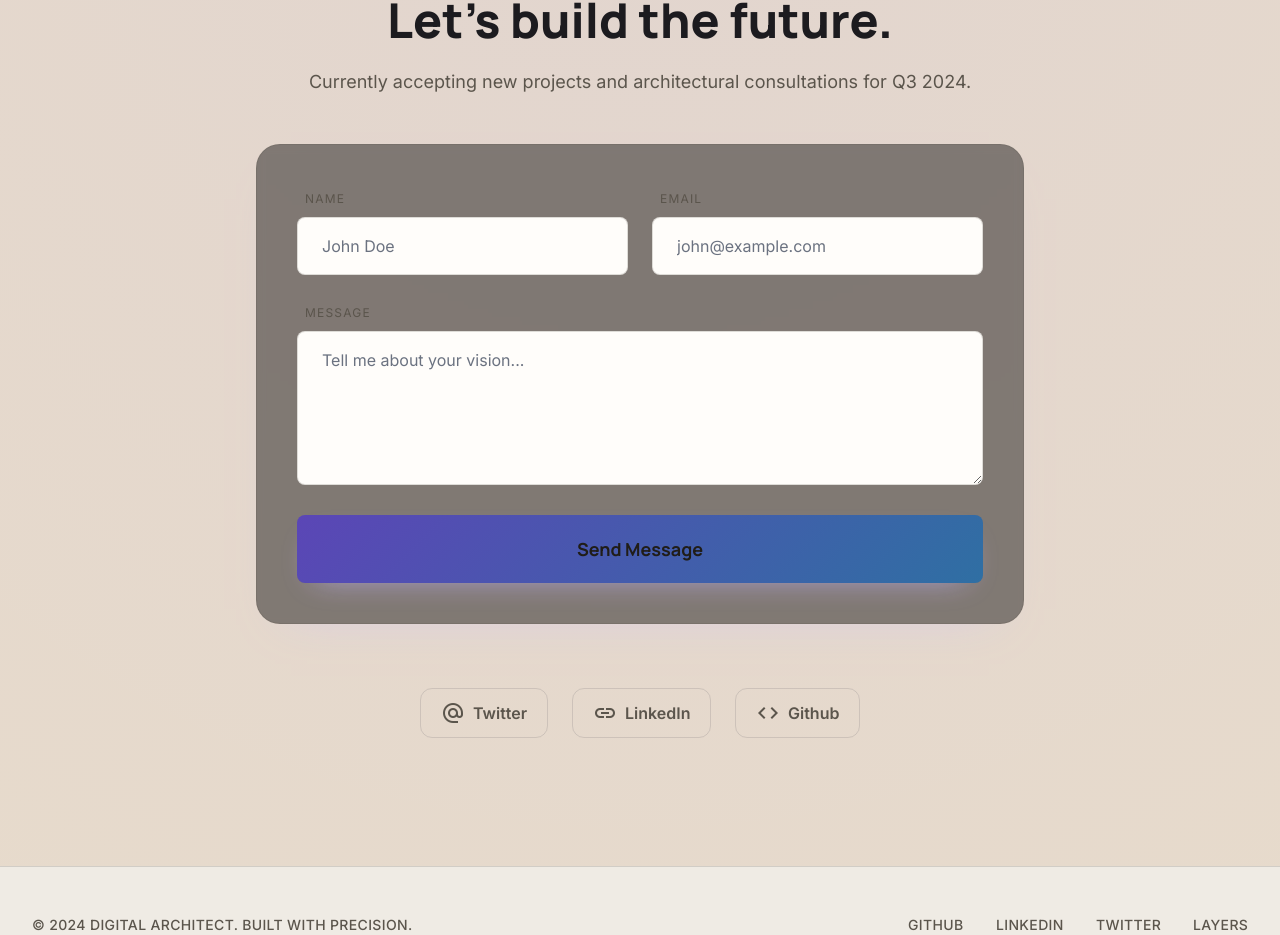
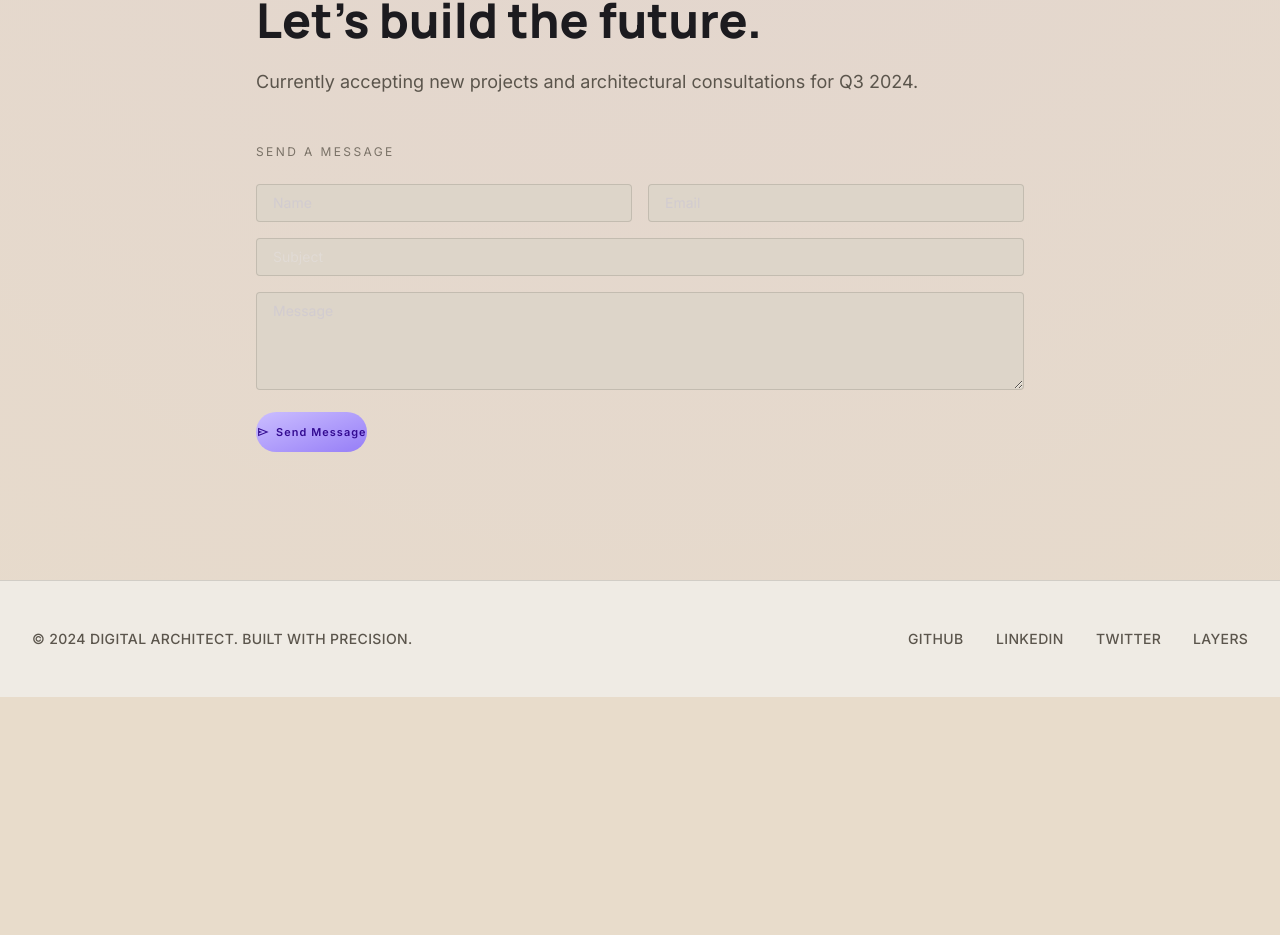
Before and after one commit to LusteJohn/portofilio-john, a Vue app: page / in a window 1280 px wide. Shown: the part 4888-5823 px from the top of the page. After the commit the page ends 5585 px from the top, so only its background shows below. Built offline with nearby package versions, Linux system fonts and the light colour scheme.

Commit message:
fix: sending email functionalities

```diff
--- a/package.json
+++ b/package.json
@@ -13,6 +13,7 @@
   "dependencies": {
     "cors": "^2.8.6",
     "express": "^5.2.1",
+    "formidable": "^3.5.4",
     "nodemailer": "^8.0.10",
     "vue": "^3.5.32",
     "vue-router": "^4.5.1"
--- a/src/components/ContactSection.vue
+++ b/src/components/ContactSection.vue
@@ -85,7 +85,7 @@ const submitForm = async () => {
         <span>{{ isSubmitting ? 'Sending...' : 'Send Message' }}</span>
       </button>
       <p v-if="submitStatus === 'success'" class="text-xs text-primary">{{ submitMessage }}</p>
-      <p v-if="submitStatus === 'error'" class="text-xs text-error">{{ submitMessage }}</p>
+      <p v-if="submitStatus === 'error'" class="text-xs text-[#ffb4ab]">{{ submitMessage }}</p>
     </form>
   </section>
 </template>
--- a/src/views/Home.vue
+++ b/src/views/Home.vue
@@ -4,6 +4,7 @@ import { useRouter } from 'vue-router'
 import WorkSection from '../components/WorkSection.vue'
 import TechStack from '../components/TechStack.vue'
 import ProjectsSection from '../components/ProjectsSection.vue'
+import ContactSection from '../components/ContactSection.vue'
 import profileImage from '../assets/assests/images/profile.png'
 
 const heroRoles = [
@@ -694,60 +695,12 @@ onUnmounted(() => {
       <WorkSection />
 
       <section id="contact" class="px-4 py-32 md:px-8">
-        <div class="mx-auto max-w-3xl text-center">
+        <div class="mx-auto max-w-3xl">
           <h2 class="mb-6 font-headline text-5xl font-extrabold">Let's build the future.</h2>
           <p class="mb-12 text-lg text-on-surface-variant">
             Currently accepting new projects and architectural consultations for Q3 2024.
           </p>
-          <form class="contact-shell space-y-6 rounded-3xl border border-outline-variant/10 bg-surface-container-low/50 p-6 text-left backdrop-blur-sm md:p-10">
-            <div class="grid grid-cols-1 gap-6 md:grid-cols-2">
-              <div class="space-y-2">
-                <label class="ml-2 text-xs uppercase tracking-widest text-on-surface-variant">Name</label>
-                <input
-                  class="w-full rounded-xl border border-outline-variant/20 bg-surface-container-lowest px-6 py-4 text-on-surface transition-all focus:border-primary focus:outline-none focus:ring-1 focus:ring-primary/20"
-                  placeholder="John Doe"
-                  type="text"
-                />
-              </div>
-              <div class="space-y-2">
-                <label class="ml-2 text-xs uppercase tracking-widest text-on-surface-variant">Email</label>
-                <input
-                  class="w-full rounded-xl border border-outline-variant/20 bg-surface-container-lowest px-6 py-4 text-on-surface transition-all focus:border-primary focus:outline-none focus:ring-1 focus:ring-primary/20"
-                  placeholder="john@example.com"
-                  type="email"
-                />
-              </div>
-            </div>
-            <div class="space-y-2">
-              <label class="ml-2 text-xs uppercase tracking-widest text-on-surface-variant">Message</label>
-              <textarea
-                class="w-full rounded-xl border border-outline-variant/20 bg-surface-container-lowest px-6 py-4 text-on-surface transition-all focus:border-primary focus:outline-none focus:ring-1 focus:ring-primary/20"
-                placeholder="Tell me about your vision..."
-                rows="5"
-              ></textarea>
-            </div>
-            <button
-              class="btn-gradient pulse-glow w-full rounded-xl py-5 font-headline text-lg font-bold text-on-surface shadow-xl shadow-primary/10 transition-transform hover:scale-[1.01] dark:text-on-primary"
-              type="button"
-            >
-              Send Message
-            </button>
-          </form>
-
-          <div class="mt-16 flex flex-wrap justify-center gap-4 md:gap-6">
-            <a class="social-pill group flex items-center gap-2 rounded-full border border-outline-variant/15 px-5 py-3 text-on-surface-variant transition-colors hover:text-primary" href="#">
-              <span class="material-symbols-outlined">alternate_email</span>
-              <span class="font-bold">Twitter</span>
-            </a>
-            <a class="social-pill group flex items-center gap-2 rounded-full border border-outline-variant/15 px-5 py-3 text-on-surface-variant transition-colors hover:text-primary" href="#">
-              <span class="material-symbols-outlined">link</span>
-              <span class="font-bold">LinkedIn</span>
-            </a>
-            <a class="social-pill group flex items-center gap-2 rounded-full border border-outline-variant/15 px-5 py-3 text-on-surface-variant transition-colors hover:text-primary" href="#">
-              <span class="material-symbols-outlined">code</span>
-              <span class="font-bold">Github</span>
-            </a>
-          </div>
+          <ContactSection />
         </div>
       </section>
     </main>
```
Also changed, not shown: api/contact.mjs (renamed from api/contact.js, +14 -8 lines), vercel.json, 1 other file (tests, documents, lock files or other folders).
